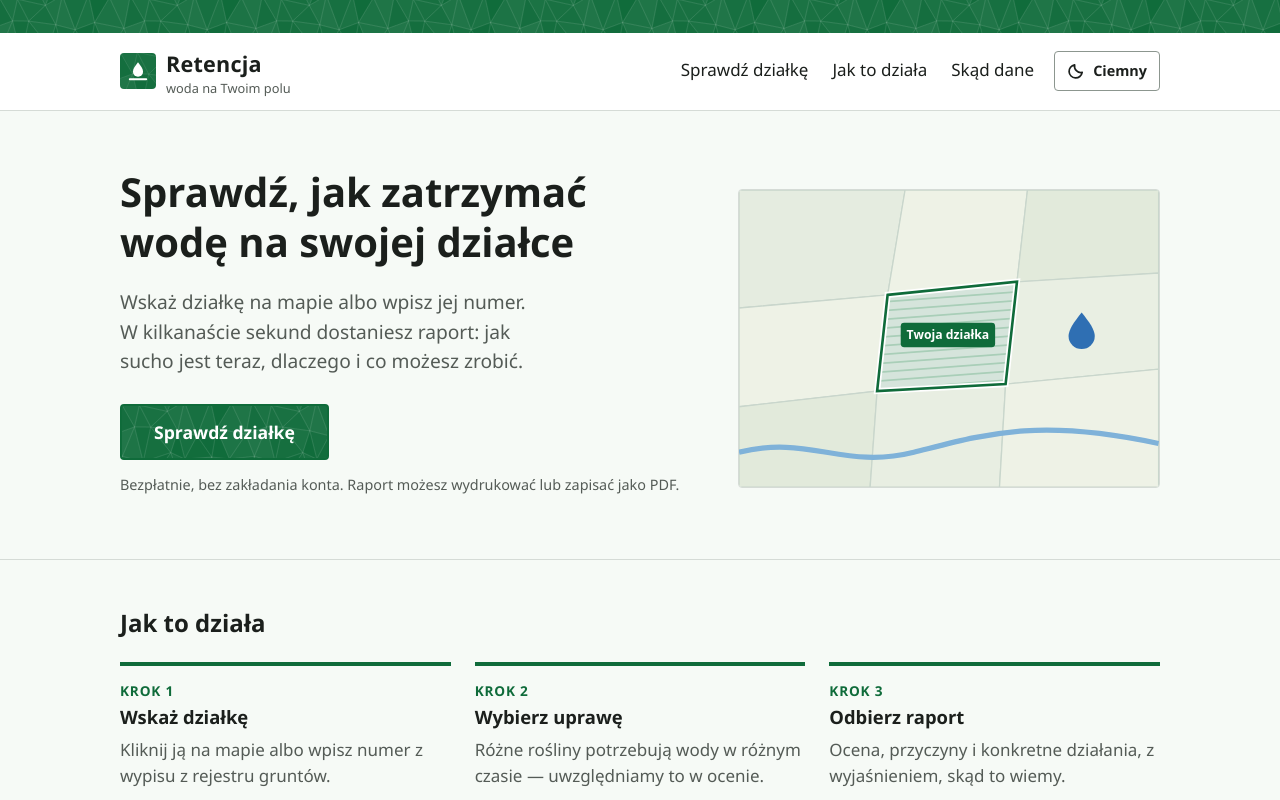
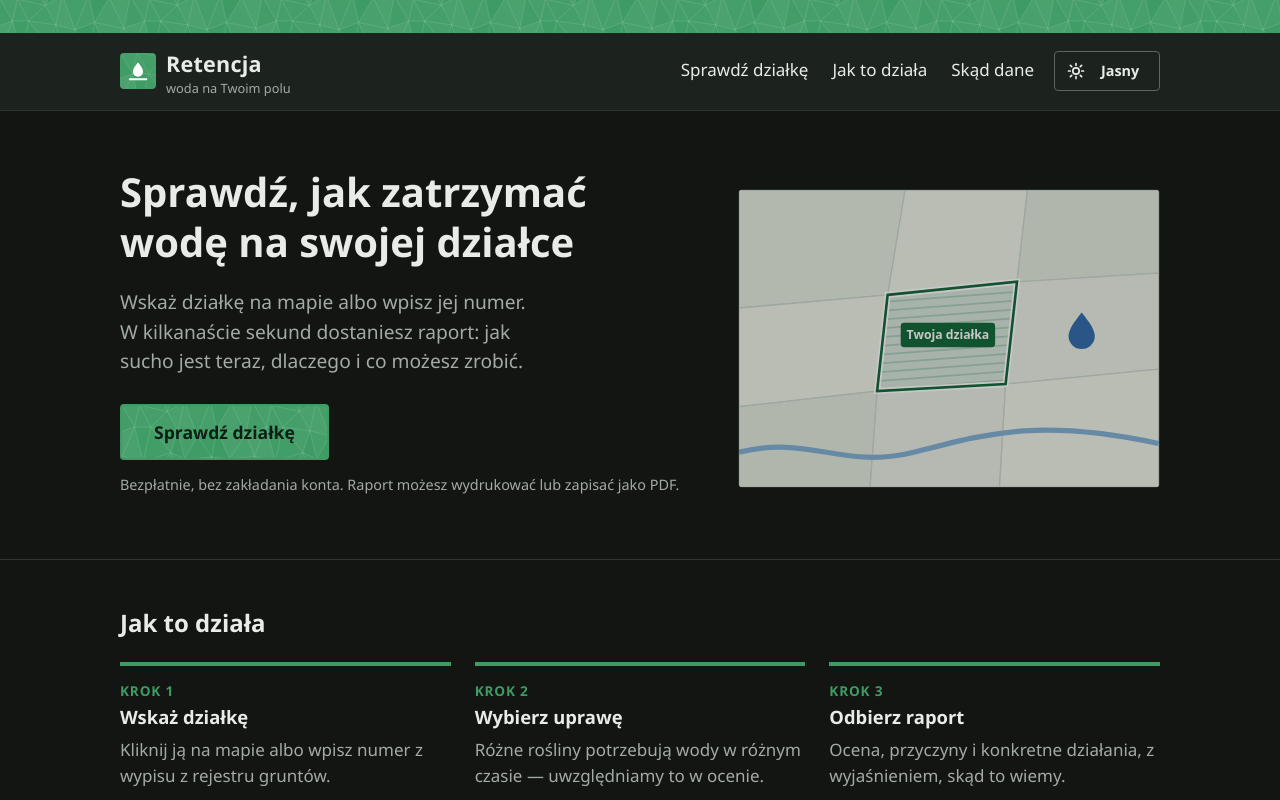
Before and after one commit to migrabos/hacknation2026gssct, a Next.js app in the folder apps/web/: page / in a window 1280 px wide. Shown: the top 800 px of the page. Built offline with nearby package versions, Linux system fonts and the light colour scheme.

Commit message:
feat(web): make dark theme the default

```diff
--- a/apps/web/app/layout.tsx
+++ b/apps/web/app/layout.tsx
@@ -12,7 +12,9 @@ export const metadata: Metadata = {
 
 export default function RootLayout({ children }: { children: React.ReactNode }) {
   return (
-    <html lang="pl" suppressHydrationWarning>
+    // class="dark" already in the server HTML: dark is the default, so no light flash on load.
+    // instrumentation-client.ts switches to light before hydration if the farmer chose it.
+    <html lang="pl" className="dark" suppressHydrationWarning>
       <body>
         <a href="#tresc" className="visually-hidden">
           Przejdź do treści
--- a/apps/web/components/ThemeToggle.tsx
+++ b/apps/web/components/ThemeToggle.tsx
@@ -2,6 +2,7 @@
 
 import { useEffect, useState } from "react";
 import {
+  DEFAULT_THEME,
   THEME_STORAGE_KEY,
   applyTheme,
   resolveInitialTheme,
@@ -9,26 +10,13 @@ import {
 } from "@/lib/theme";
 
 export default function ThemeToggle() {
-  const [theme, setTheme] = useState<Theme>("light");
+  const [theme, setTheme] = useState<Theme>(DEFAULT_THEME);
 
+  // Dark by default — the OS light/dark setting is intentionally not followed.
   useEffect(() => {
     const initial = resolveInitialTheme();
     setTheme(initial);
     applyTheme(initial);
-
-    const mq = window.matchMedia("(prefers-color-scheme: dark)");
-    const onSystemChange = () => {
-      try {
-        if (localStorage.getItem(THEME_STORAGE_KEY)) return;
-      } catch {
-        return;
-      }
-      const next: Theme = mq.matches ? "dark" : "light";
-      setTheme(next);
-      applyTheme(next);
-    };
-    mq.addEventListener("change", onSystemChange);
-    return () => mq.removeEventListener("change", onSystemChange);
   }, []);
 
   function toggle() {
--- a/apps/web/lib/theme.ts
+++ b/apps/web/lib/theme.ts
@@ -2,10 +2,8 @@ export const THEME_STORAGE_KEY = "retencja-theme";
 
 export type Theme = "light" | "dark";
 
-export function getSystemTheme(): Theme {
-  if (typeof window === "undefined") return "light";
-  return window.matchMedia("(prefers-color-scheme: dark)").matches ? "dark" : "light";
-}
+/** Dark is the default look; the farmer's own choice (toggle) is remembered and wins. */
+export const DEFAULT_THEME: Theme = "dark";
 
 export function readStoredTheme(): Theme | null {
   try {
@@ -23,5 +21,5 @@ export function applyTheme(theme: Theme) {
 }
 
 export function resolveInitialTheme(): Theme {
-  return readStoredTheme() ?? getSystemTheme();
+  return readStoredTheme() ?? DEFAULT_THEME;
 }
```
